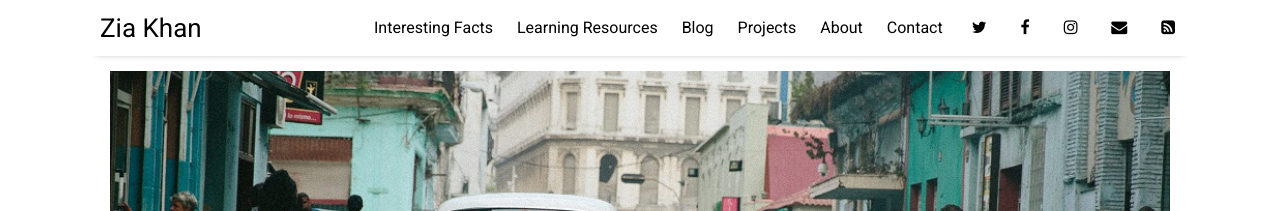
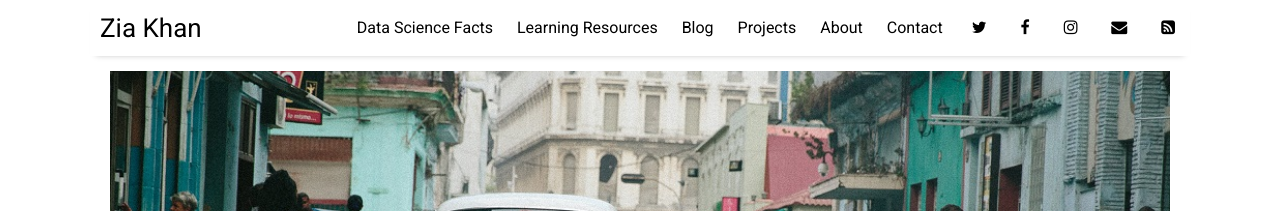
Before and after one commit to M-Zia-Khan/m-zia-khan.github.io, a Jekyll site: the page built from index.html, in a window 1280 px wide. Shown: the top 211 px of the page. Built offline with Jekyll 4.4.1, drawn with Linux system fonts in a browser that asks for light colours; nearby versions of some CDN libraries; the list of posts is cut into pages by our own code.

Commit message:
Update settings.yml

```diff
--- a/_data/settings.yml
+++ b/_data/settings.yml
@@ -10,7 +10,7 @@ disqus:
   disqus_shortname: 'millennial-3'
 
 menu:
-- {name: 'Interesting Facts', folder: 'pages', file: 'facts.html'}
+- {name: 'Data Science Facts', folder: 'pages', file: 'facts.html'}
 - {name: 'Learning Resources', folder: 'pages', file: 'resources.html'}
 - {name: 'Blog', folder: 'pages', file: 'sample-posts.html'}
 - {name: 'Projects', folder: 'pages', file: 'documentation.html'}
```
